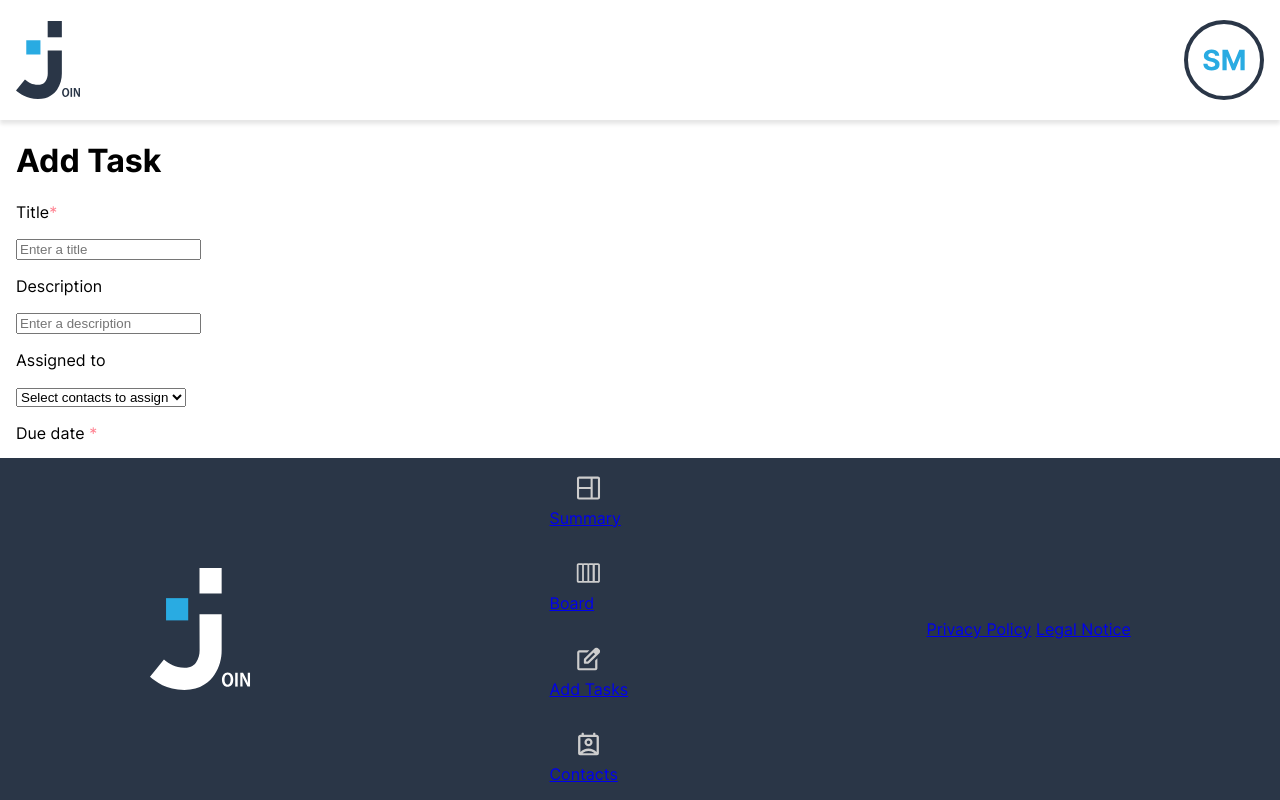
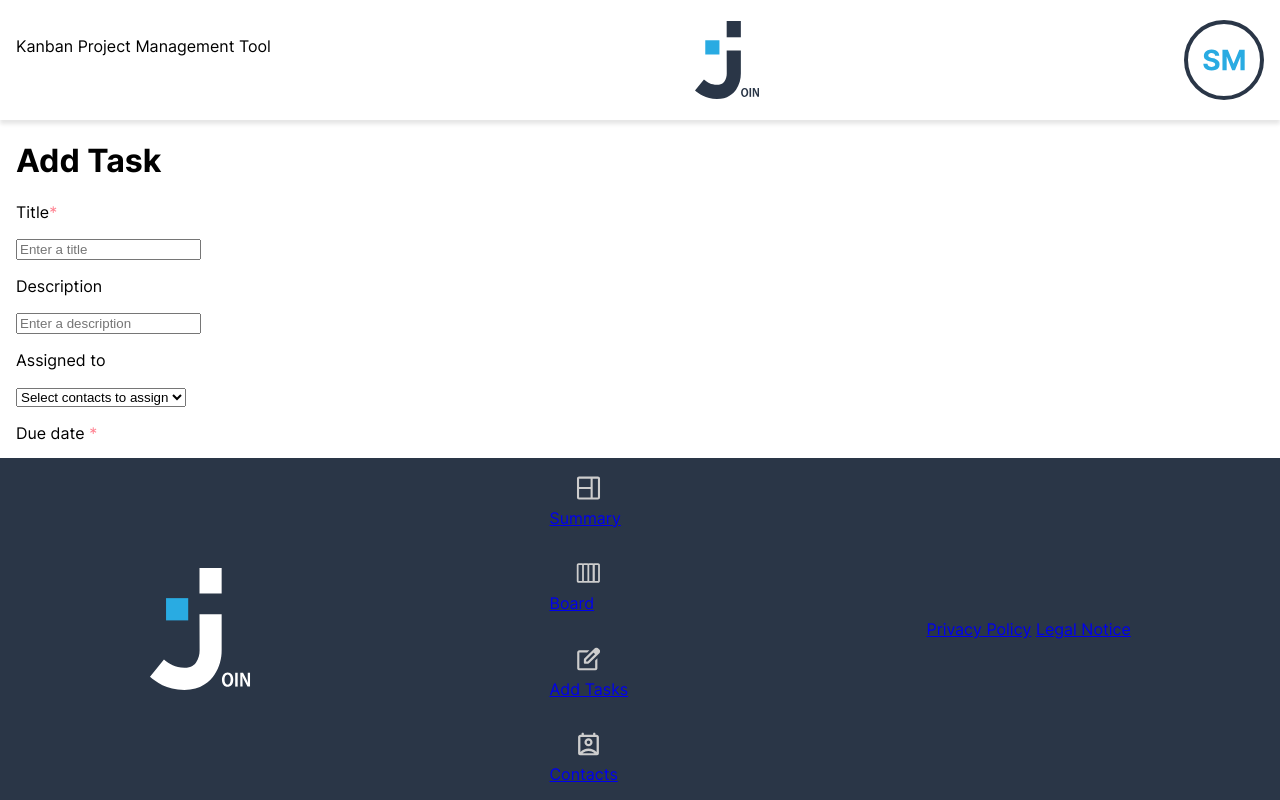
Before and after one commit to dennisk89/join-239, a plain HTML site: page add_task.html in a window 1280 px wide. Drawn offline with Linux system fonts and the light colour scheme.

Commit message:
resp header

```diff
--- a/add_task.html
+++ b/add_task.html
@@ -13,7 +13,8 @@
 <body>
     <header>
         <div class="inner-header">
-            <img src="assets/img/Capa 3.svg" alt="">
+            <p class="hide-on-mobile">Kanban Project Management Tool</p>
+            <img src="assets/img/Capa 3.svg" class="hide-on-desktop" alt="">
             <img src="assets/img/header-profile-icon.svg" alt="">
         </div>
     </header>
```
Also changed, not shown: contactList.html (+2 -1 lines), contacts.html (+2 -2 lines), help.html (+2 -1 lines), legal_notice.html (+2 -1 lines), privacy_policy.html (+2 -1 lines).
